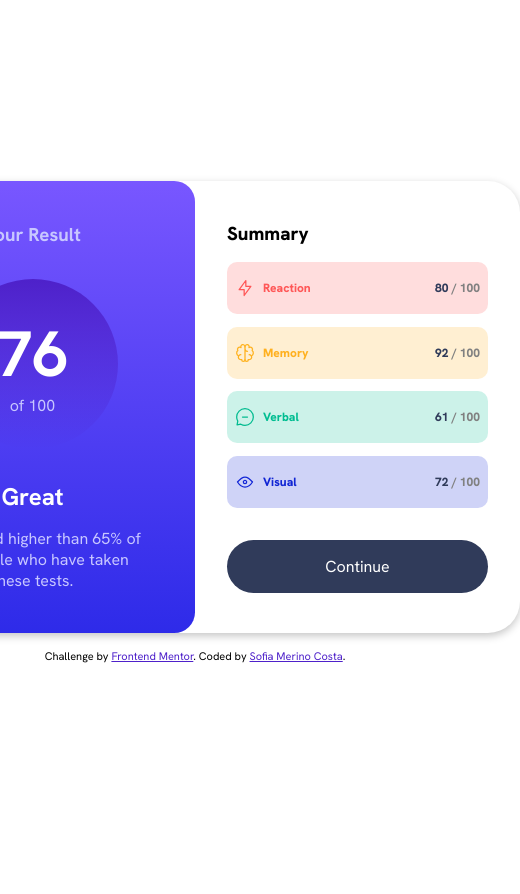
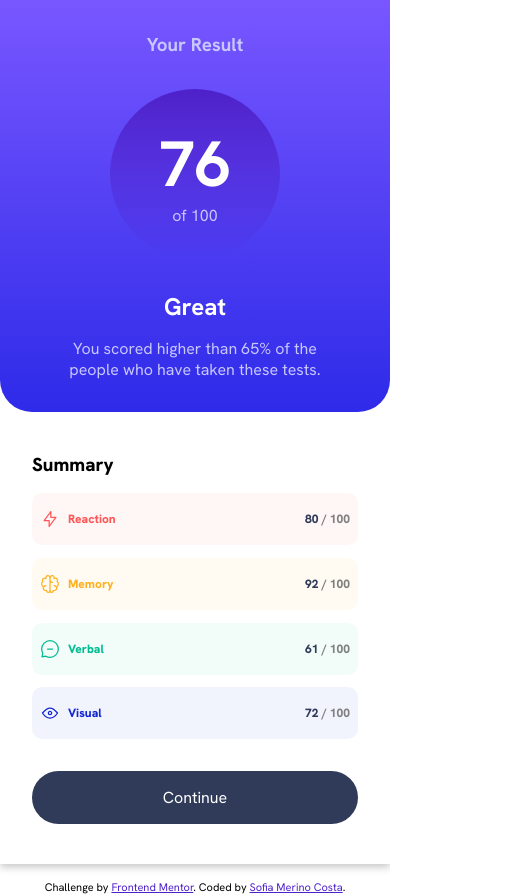
Before and after one commit to agirlhasnoname07/results-summary-component, a plain HTML site: page index.html in a window 390 px wide. Shown: the whole page, 520 px wide, since content can reach past the window. Before the commit the page ends 844 px from the top, so only its background shows below. Drawn offline with Linux system fonts and the light colour scheme.

Commit message:
mobile responsive

```diff
--- a/styles.scss
+++ b/styles.scss
@@ -170,7 +170,7 @@ body {
 }
 
 .category-red {
-  background-color: hsla(0, 100%, 67%, 0.2);
+  background-color: hsla(0, 100%, 67%, 0.05);
 
   .result-name {
     color: $light-red !important;
@@ -178,7 +178,7 @@ body {
 }
 
 .category-yellow {
-  background-color: hsla(39, 100%, 56%, 0.2);
+  background-color: hsla(39, 100%, 56%, 0.05);
 
   .result-name {
     color: $orangey-yellow !important;
@@ -186,7 +186,7 @@ body {
 }
 
 .category-green {
-  background-color: hsla(166, 100%, 37%, 0.2);
+  background-color: hsla(166, 100%, 37%, 0.05);
 
   .result-name {
     color: $green-teal !important;
@@ -194,7 +194,7 @@ body {
 }
 
 .category-blue {
-  background-color: hsla(234, 85%, 45%, 0.2);
+  background-color: hsla(234, 85%, 45%, 0.05);
 
   .result-name {
     color: $cobalt-blue !important;
@@ -209,3 +209,27 @@ body {
     color: $violet-blue;
   }
 }
+
+@media screen and (max-width: 450px) {
+  body {
+    background-color: white;
+    align-items: center;
+  }
+  .main-container {
+    width: 100%;
+    flex-direction: column;
+    border-radius: 0px;
+    overflow: hidden;
+
+  }
+  .results-container {
+    border-radius: 0 0 2rem 2rem;
+    width: 100%;
+  }
+  .results-container .sub-text {
+    width: 260px;
+  }
+  .summary-container {
+    width: 100%;
+  }
+}
```
Also changed, not shown: styles.css, 1 other file.
